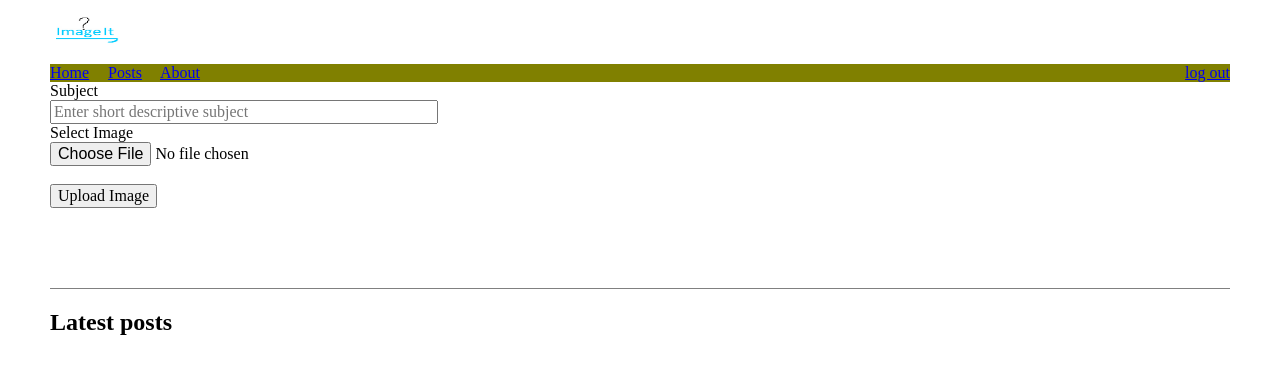
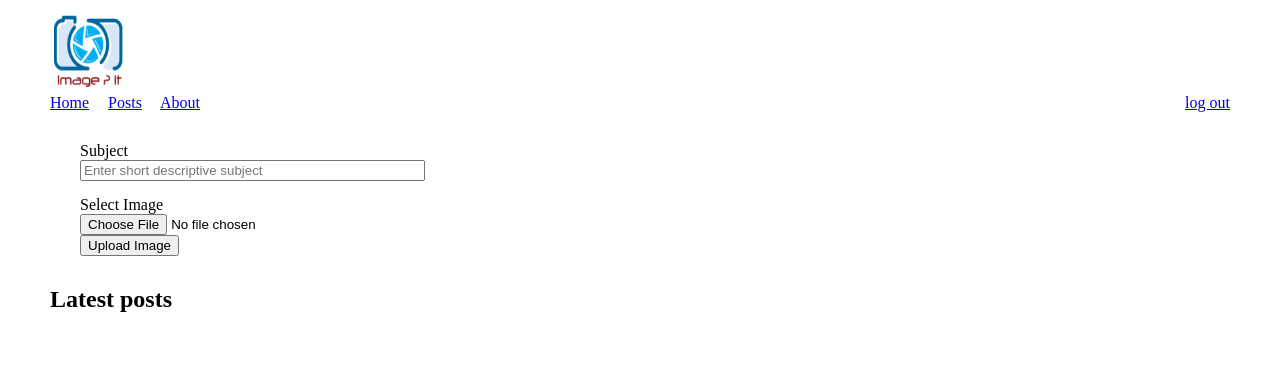
Before and after one commit to bamusasoft/ImageIt, a PHP site: page /home.php in a window 1280 px wide. Shown: the top 374 px of the page. Run offline with PHP 8.4, Linux system fonts and the light colour scheme; the visitor is signed in with stand-in values (Sample User, id 1); data that the repository does not hold is empty.

Commit message:
Some styles added.

```diff
--- a/ImageIt/ImageIt/Home.php
+++ b/ImageIt/ImageIt/Home.php
@@ -5,8 +5,10 @@
     <link rel="stylesheet" type="text/css" href="../Style/MasterStyle.css" />
 </head>
 <body>
+    <div id="menu">
     <?php include("php/header.php"); ?>
-    <div id="content">
+    </div>
+    <div class="maincontent">
         <form  method="post" action="../Php/postimage.php" enctype="multipart/form-data">
              Subject <br />
             <input type="text" name="subject" size="40" placeholder="Enter short descriptive subject"/><br />
@@ -15,9 +17,9 @@
             <input type="submit" value="Upload Image" name="submit" />
         </form>
     </div>
-    <div id="latestPosts">
+    <div class="extracontent">
         <h2>Latest posts</h2><br />
-        <?php include("php/latestposts.php"); ?>
+        <?php //include("php/latestposts.php"); ?>
     </div>
 
 </body>
--- a/ImageIt/ImageIt/Php/Login.php
+++ b/ImageIt/ImageIt/Php/Login.php
@@ -7,7 +7,7 @@
 </head>
 <body>
     <?php include("header.php") ?>
-    <fieldset style="width:30%"> <legend>Sign in</legend>
+    <fieldset class="maincontent" style="width:30%"> <legend>Sign in</legend>
         <form method="post" action="user.php">
             User name <br />
             <input type="text" name="username" size="40" /><br />
--- a/ImageIt/ImageIt/Php/header.php
+++ b/ImageIt/ImageIt/Php/header.php
@@ -10,26 +10,24 @@
     session_start();
     $user = $_SESSION['SESS_USER'];
     ?>
-    <div id="logo">
-        <img src="../logo/logo.jpg" alt="Image It" width="75" height="50" />
+    <div>
+        <img src="../logo/logo.png" alt="Image It" width="75" height="80" />
     </div>
-    <div id="header">
-        <div id="menu">
+    <div id="menu">
             <a class="menuItem" href="../home.php">Home</a>
             <a class="menuItem" href="../php/allposts.php">Posts</a>
             <a class="menuItem" href="about.php">About</a>
-        </div>
         <?php
         if(!isset($user))
         {
-            echo '<div id="signin">
+            echo '<div class="signin">
                     <a href="../Php/Login.php">Sign In </a>
                     </div>
                     ';
         }
         else
         {
-            echo '<div id="signin">
+            echo '<div class="signin">
                     <a href="../Php/logout.php">log out </a>
                  </div>
                     ';
--- a/ImageIt/ImageIt/Php/registration.php
+++ b/ImageIt/ImageIt/Php/registration.php
@@ -6,7 +6,8 @@
     <link rel="stylesheet" type="text/css" href="../Style/MasterStyle.css" />
 </head>
 <body>
-    <fieldset style="width:30%">
+
+    <fieldset class="maintcontent" style="width:30%">
         <legend>Sign in</legend>
         <form class="form-control" method="post" action="registeruser.php">
             Full Name <br />
--- a/ImageIt/ImageIt/Style/MasterStyle.css
+++ b/ImageIt/ImageIt/Style/MasterStyle.css
@@ -3,115 +3,36 @@ body {
     margin-top:10px;
     margin-left:50px;
     margin-right:50px;
+
+}
+#menu{
+     margin-top:550px;
+     display:inline;
 }
 /*specific style for mean menu items, home, posts, about*/
 a.menuItem{
     margin-right:15px;
 
 }
-#signin{
+.signin{
     float:right;
-    color:white;
-}
-/*specific for signin and menu to apear on same line.*/
-#signin, #menu{
-    display:inline;
-}
-#header{
-    background-color:olive;
-}
-#latestPosts{
-    margin-top:80px;
-    border-top:1px solid #808080
 }
 
 
-#L1{
-    padding-top: 50px;
-    padding-left: 100px
 
+
+.maincontent{
+    margin-top:30px;
 }
-
-#L2{
-        padding-left: 65px;
-
+.extracontent{
+    margin-top:30px;
 }
-#I2 {
- margin-top: 5px
+form{
+    margin:30px;
 }
-#I3{
-   margin-top: 5px;
-   margin-left:152px;
+input[type=text]{
+    margin-bottom:15px;
 }
-button,
-input,
-textarea{
-    color:inherit;
-    font:inherit;
-    margin:0;
+input[type=text]:focus{
+    border-color:#333;
 }
-button{
-    cursor:pointer;
-}
-fieldset{
-    border: 1px solid #c0c0c0;
-    margin: 0 2px;
-    padding: 0.35em 0.625em 0.75em;
-}
-textarea{
-    overflow: auto;
-}
-a,
-a:visited{
-    text-decoration:underline;
-}
-img{
-    page-break-inside: avoid;
-}
-p,h2,h3{
-    orphans: 3;
-    widows:3;
-}
-h2, h3{
-    page-break-after:avoid;
-}
-.page-header{
-    padding-bottom:9.5px;
-    margin:42px 0 21px;
-    border-bottom: 1px solid transparent;
-}
-label{
-    display:inline-block;
-    max-width: 100%;
-    margin-bottom: 5px;
-    font-weight:bold;
-}
-input[type = "file"]{
-    display:block;
-}
-input[type ="file"]:focus{
-    outline:thin dotted;
-    outline:5px auto;
-    outline-offset: -2px;
-
-}
-.form-contorl{
-    display:block;
-    width:100px;
-    height:45px;
-    padding:10px 15px;
-    font-size: 15px;
-    line-height: 1.42857143;
-    color: #2c3e50;
-    background-color:#ffffff;
-    background-image:none;
-    border: 1px solid #dce4ec;
-    border-radius:4px;
-    box-shadow: inset 0 1px 1px rgba(0, 0, 0, 0.075);
-    transition: border-color ease-in-out .15s box-shadow ease-in-out .15s;
-}
-.form-contorl:focus{
-    border-color: #2c3e50;
-    outline:0;
-    box-shadow:inset 0 1px 1px rgba(0,0,0,.075), 0 0 8px rgba(44, 62, 80, 0.6);
-}
```
Also changed, not shown: ImageIt/ImageIt/Php/allposts.php (+5 -2 lines), ImageIt/ImageIt/Php/post.php (+6 -1 lines), ImageIt/ImageIt/Logo/Logo.jpg (deleted), ImageIt/ImageIt/Logo/logo.PNG (added), 1 other file.
